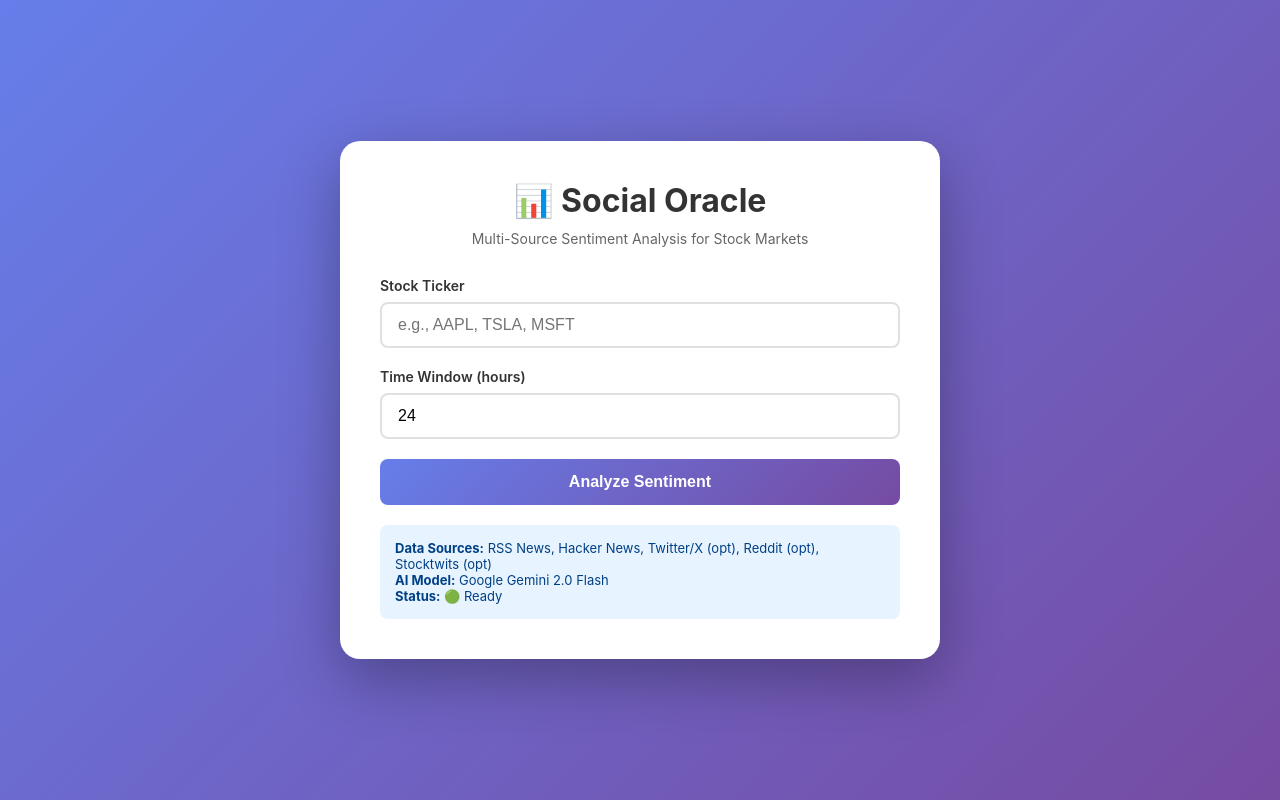
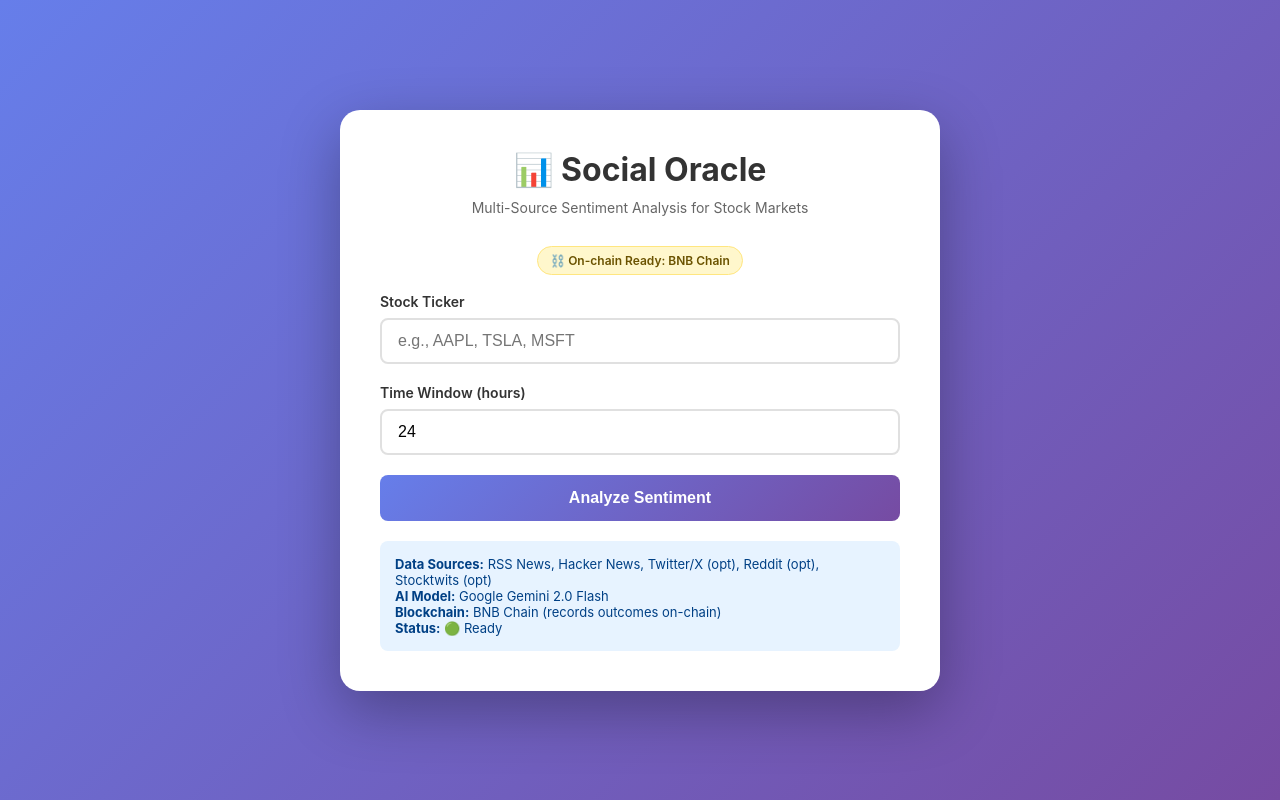
Before and after one commit to Anshulmehra001/Social-Oracle, a Flask app: page / in a window 1280 px wide. Run offline with Flask 3, Linux system fonts and the light colour scheme.

Commit message:
initial commi t

```diff
--- a/app.py
+++ b/app.py
@@ -25,10 +25,25 @@ aggregator = MultiSourceAggregator()
 analyzer = AIAnalyzer(api_key=api_key)
 price_analyzer = PriceAnalyzer()
 
+def _get_chain_info():
+    """Infer chain name and explorer from BNB_RPC_URL."""
+    rpc = (os.getenv('BNB_RPC_URL') or '').lower()
+    # Default
+    name = 'BNB Chain'
+    explorer = None
+    if 'prebsc' in rpc or 'testnet' in rpc:
+        name = 'BNB Chain Testnet'
+        explorer = 'https://testnet.bscscan.com'
+    elif 'bsc-dataseed' in rpc or 'binance.org' in rpc or 'bsc' in rpc:
+        name = 'BNB Chain Mainnet'
+        explorer = 'https://bscscan.com'
+    return {'name': name, 'explorer': explorer}
+
 @app.route('/')
 def index():
     """Main page with input form"""
-    return render_template('index.html')
+    chain = _get_chain_info()
+    return render_template('index.html', chain_name=chain['name'], explorer=chain['explorer'])
 
 @app.route('/analyze', methods=['POST'])
 def analyze():
--- a/templates/index.html
+++ b/templates/index.html
@@ -227,12 +227,45 @@
             font-size: 13px;
             color: #004085;
         }
+
+        /* Blockchain badge */
+        .chain-banner {
+            display: flex;
+            align-items: center;
+            justify-content: center;
+            gap: 10px;
+            margin-top: 8px;
+            margin-bottom: 18px;
+        }
+        .chain-badge {
+            padding: 6px 12px;
+            border-radius: 999px;
+            background: #fff7cc;
+            color: #6b5300;
+            font-weight: 600;
+            font-size: 12px;
+            border: 1px solid #ffe680;
+            white-space: nowrap;
+        }
+        .explorer-link {
+            font-size: 12px;
+            color: #5a67d8;
+            text-decoration: none;
+            font-weight: 600;
+        }
+        .explorer-link:hover { text-decoration: underline; }
     </style>
 </head>
 <body>
     <div class="container">
         <h1>📊 Social Oracle</h1>
         <p class="subtitle">Multi-Source Sentiment Analysis for Stock Markets</p>
+        <div class="chain-banner">
+            <span class="chain-badge">⛓️ On-chain Ready: {{ chain_name }}</span>
+            {% if explorer %}
+            <a class="explorer-link" href="{{ explorer }}" target="_blank" rel="noopener">View Explorer</a>
+            {% endif %}
+        </div>
 
         <form id="analysisForm">
             <div class="form-group">
@@ -307,6 +340,7 @@
         <div class="info-box">
             <strong>Data Sources:</strong> RSS News, Hacker News, Twitter/X (opt), Reddit (opt), Stocktwits (opt)<br>
             <strong>AI Model:</strong> Google Gemini 2.0 Flash<br>
+            <strong>Blockchain:</strong> {{ chain_name }} (records outcomes on-chain)<br>
             <strong>Status:</strong> <span id="statusIndicator">🟢 Ready</span>
         </div>
     </div>
```
Also changed, not shown: README.md, images/results.png (added), images/ui.png (added).
